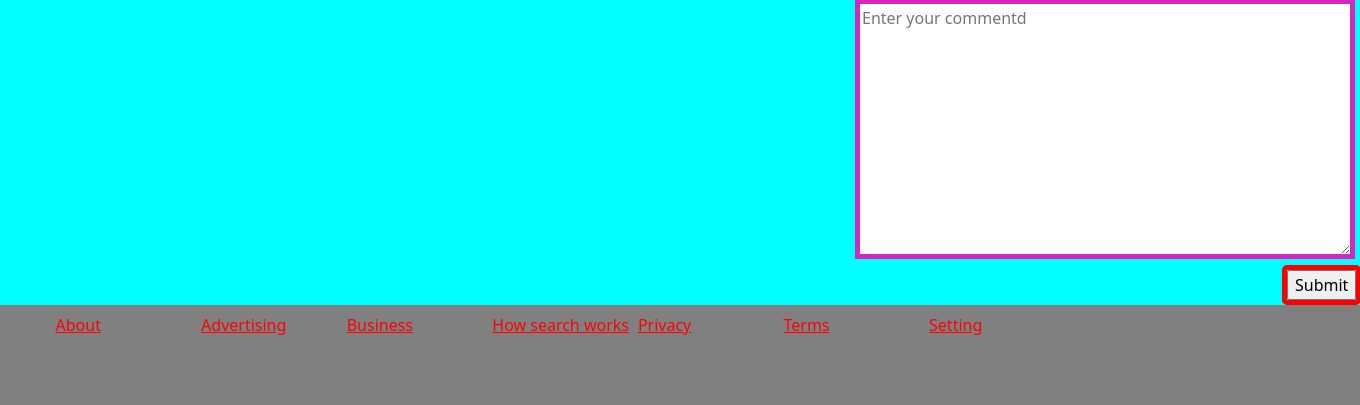
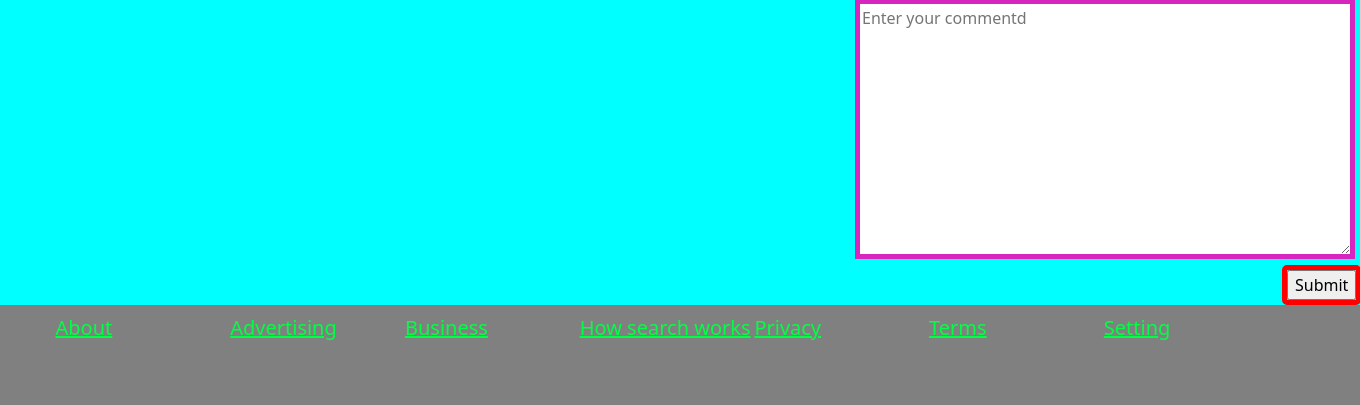
Before and after one commit to ErfanShokrollahzadeh/CarShop, a Django app: page /Car/ in a window 1360 px wide. Shown: the part 3071-3476 px from the top of the page. Run offline with Django 3.2, Linux system fonts and the light colour scheme; data comes from the database, SQL or seed files in the repository; some libraries are stand-ins or nearby versions.

Commit message:
changed color text in footeer

```diff
--- a/products/static/style.css
+++ b/products/static/style.css
@@ -89,7 +89,8 @@ a.button_right{
      font-size: 25px;
 }
 #footer{
-color: red;
-    float: left;   display: inline-block !important;   width: 15% !important;
-    margin-right: -50px;
+    color: #00ff44;
+    float: left;   display: inline-block !important;   width: 18% !important;
+    margin-right: -60px;
+    font-size: 20px;
 }
```
